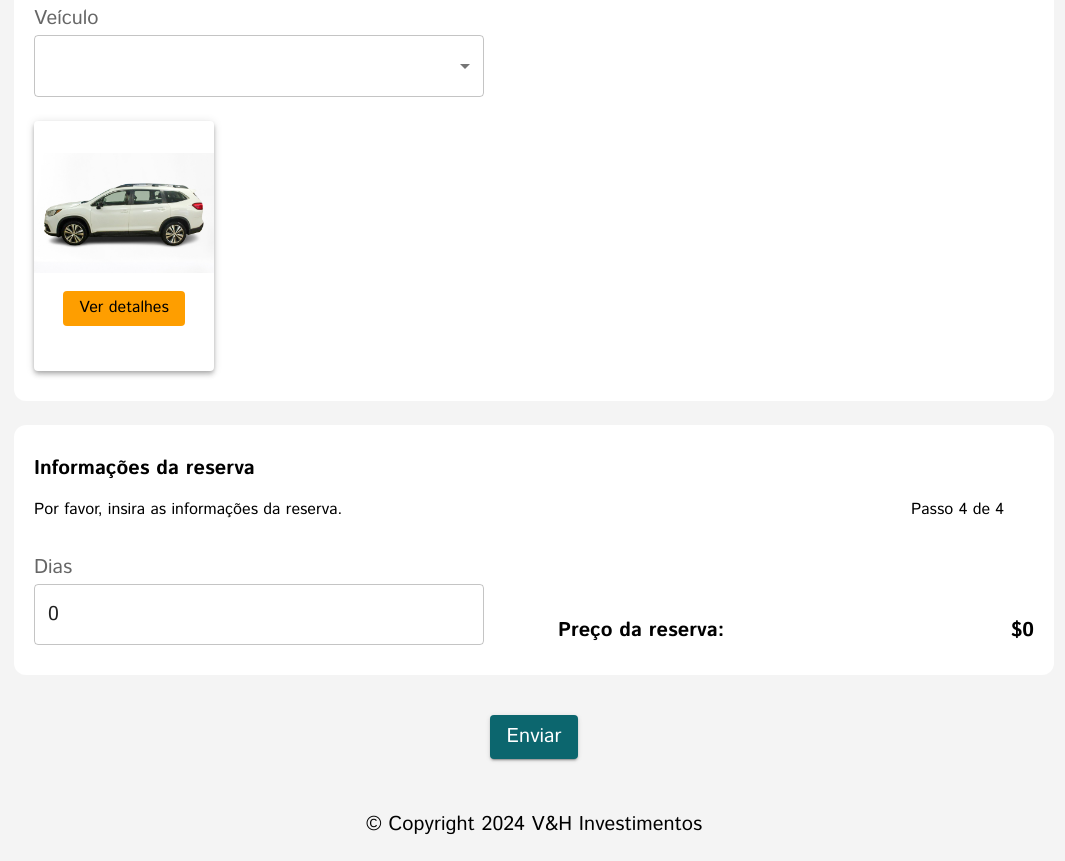
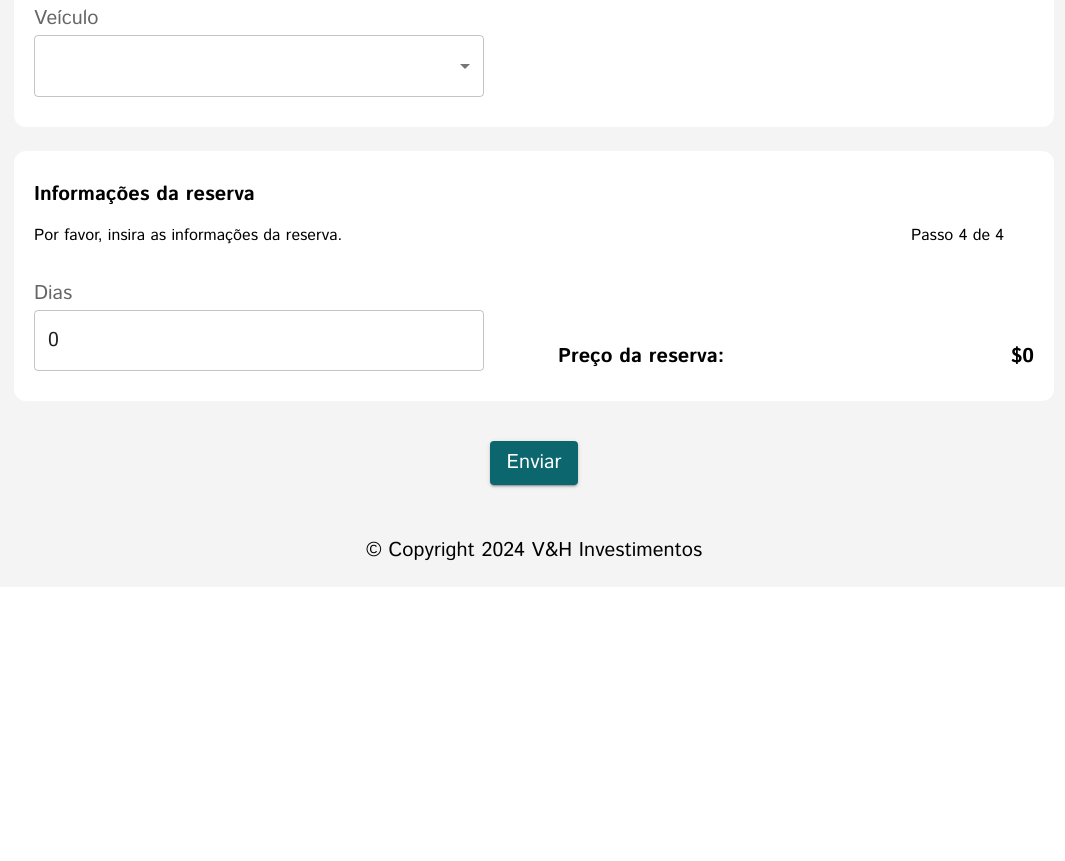
Before and after one commit to d-coder47/rent-a-car, a React (Vite) app: page /reservation in a window 1280 px wide. Shown: the part 1600-2461 px from the top of the page, without its empty margins (106-1171 px from the left). After the commit the page ends 2187 px from the top, so only its background shows below. Built offline with nearby package versions, Linux system fonts and the light colour scheme.

Commit message:
feat: Add redirect to reservation form from engagement section

```diff
--- a/src/components/Engagement/Engagement.tsx
+++ b/src/components/Engagement/Engagement.tsx
@@ -1,11 +1,14 @@
 import { Box, Button, Typography, useTheme } from "@mui/material";
 import React from "react";
 import { useTranslation } from "react-i18next";
+import { useNavigate } from "react-router-dom";
 
 const Engagement: React.FC = () => {
   const { t } = useTranslation();
 
   const theme = useTheme();
+
+  const navigate = useNavigate();
 
   return (
     <Box
@@ -71,6 +74,7 @@ const Engagement: React.FC = () => {
             color: "#FFFFFF",
           },
         }}
+        onClick={() => navigate("/reservation")}
       >
         <Typography variant="body1">{t("homepage.engagement.cta")}</Typography>
       </Button>
--- a/src/components/Hero/Hero.tsx
+++ b/src/components/Hero/Hero.tsx
@@ -11,7 +11,6 @@ import { useTranslation } from "react-i18next";
 import heroImage from "../../assets/heroImage.jpg";
 import heroCar from "../../assets/heroCar.png";
 import { useNavigate } from "react-router-dom";
-import zIndex from "@mui/material/styles/zIndex";
 
 const Hero: React.FC = () => {
   const { t } = useTranslation();
--- a/src/components/ReservationForm/Step3.tsx
+++ b/src/components/ReservationForm/Step3.tsx
@@ -168,7 +168,7 @@ const Step3: React.FC<IStep> = ({
               columnSpacing={6}
               sx={{
                 display:
-                  reservationValues.vehicle.length !== 0 ? "flex" : "none",
+                  reservationValues.vehicle.length === 1 ? "none" : "flex",
                 flexDirection: "row",
               }}
             >
```
